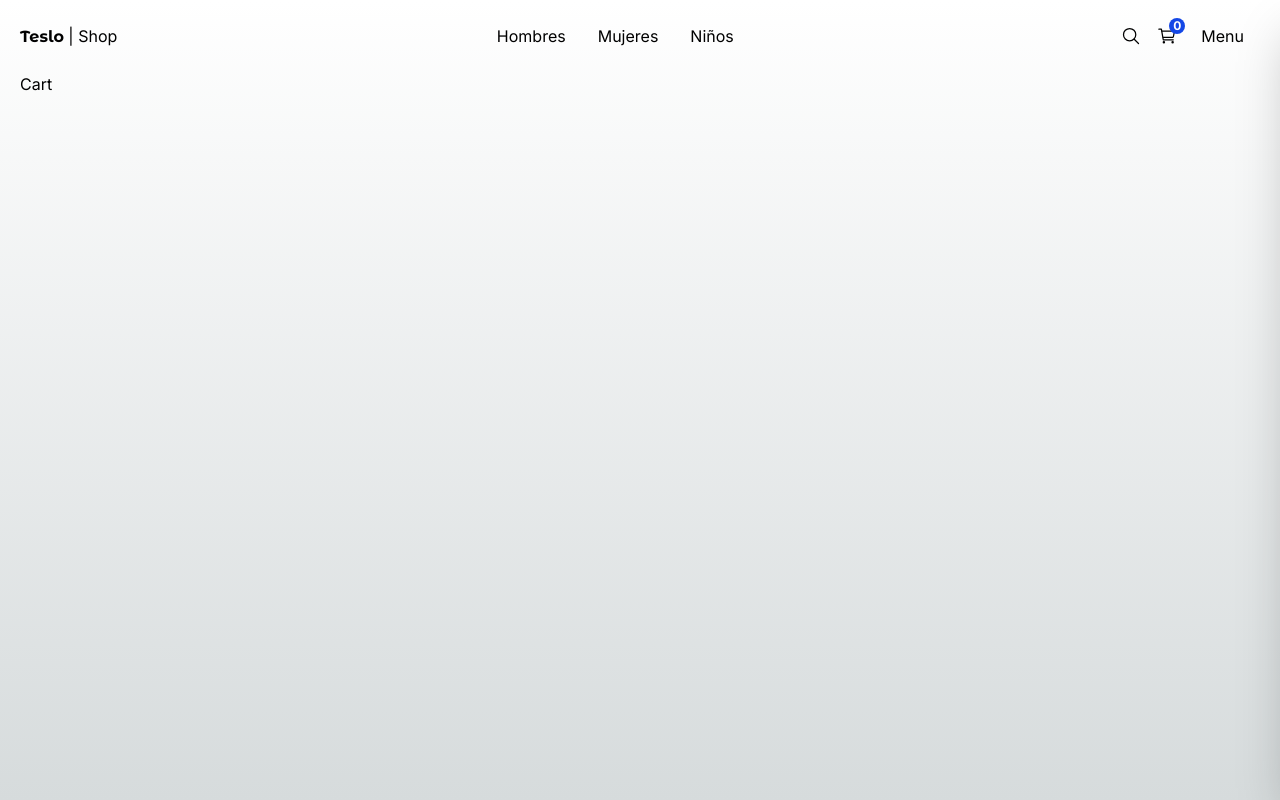
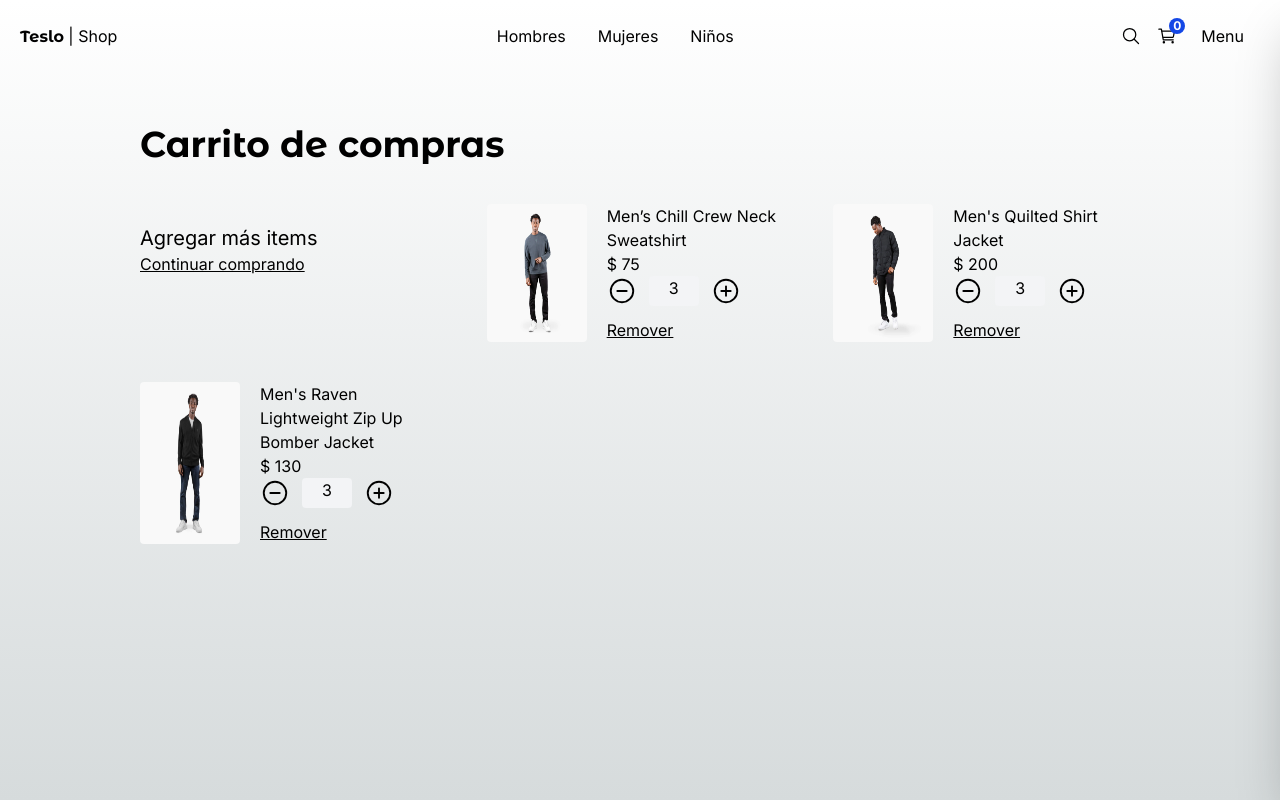
Before and after one commit to mariokarajallo/ecommerce-shop-nextjs, a Next.js app: page /cart in a window 1280 px wide. Built offline with nearby package versions, Linux system fonts and the light colour scheme.

Commit message:
feat: create page cart

```diff
--- a/src/app/(shop)/cart/page.tsx
+++ b/src/app/(shop)/cart/page.tsx
@@ -1,7 +1,55 @@
+import { QuantitySelector, Title } from "@/components";
+import { initialData } from "@/seed/seed";
+import Link from "next/link";
+import Image from "next/image";
+
+const productsInCart = [
+    initialData.products[0],
+    initialData.products[1],
+    initialData.products[2],
+]
+
+
 export default function CartPage() {
     return (
+       <div className="flex justify-center items-center mb-72 px-10 sm:px-0">
+           <div className="flex flex-col w-[1000px]">
+            <Title title="Carrito de compras" />
+
+            <div className="grid grid-cols-1 sm:grid-cols-2 lg:grid-cols-3 gap-10">
+{/* carrito */}
+<div className="flex flex-col mt-5">
+    <span className="text-xl"> Agregar más items</span>
+    <Link
+    className="underline mb-5"
+    href="/">Continuar comprando</Link>
+</div>
+
+{/* Items del carrito */}
+{productsInCart.map(product => (
+    <div key={product.slug} className="flex">
+        <Image
+        src={`/products/${product.images[0]}`}
+        alt={product.title}
+        width={100}
+        height={100}
+        className="mr-5 rounded"
+        />
         <div>
-            <h1>Cart</h1>
+            <p>{product.title}</p>
+            <p>$ {product.price}</p>
+            <QuantitySelector quantity={3} />
+
+            <button className="underline mt-3">Remover</button>
         </div>
+    </div>
+))}
+
+
+
+{/* checkout */}
+            </div>
+           </div>
+       </div>
     )
 }
```
